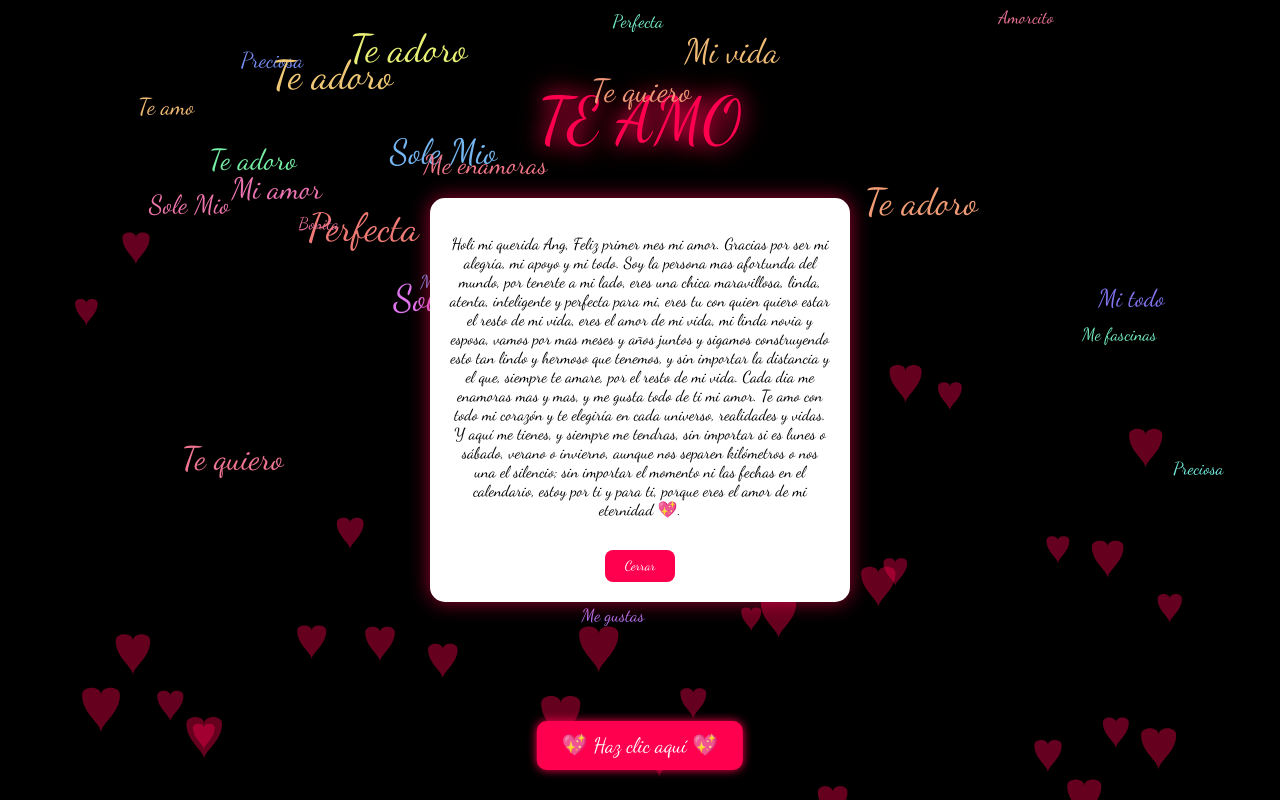
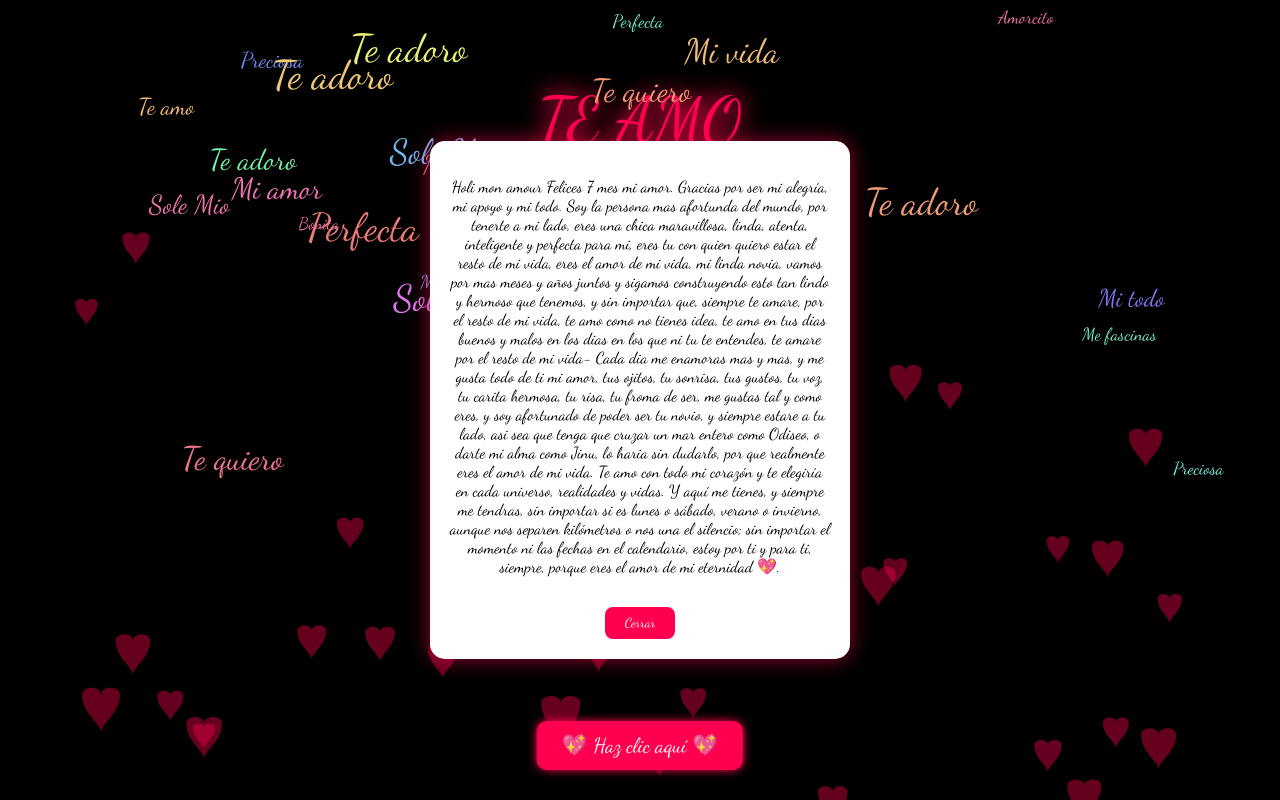
Before and after one commit to DaikiSinji11/Monamour, a plain HTML site: page index.html in a window 1280 px wide. Both pictures are taken after a click on the button "💖 Haz clic aquí 💖". Drawn offline with Linux system fonts and the light colour scheme.

Commit message:
Update index.html

```diff
--- a/index.html
+++ b/index.html
@@ -22,16 +22,21 @@
 
   <!-- Carta -->
   <div class="carta" id="carta">
-    <p>Holi mi querida Ang, Feliz primer mes mi amor. Gracias por ser mi alegría, mi apoyo y mi todo.
+    <p>Holi mon amour Felices 7 mes mi amor. Gracias por ser mi alegría, mi apoyo y mi todo.
       Soy la persona mas afortunda del mundo, por tenerte a mi lado, eres una chica maravillosa, linda, atenta,
       inteligente y perfecta para mi, eres tu con quien quiero estar el resto de mi vida, eres el amor
-      de mi vida, mi linda novia y esposa, vamos por mas meses y años juntos y sigamos construyendo esto
-      tan lindo y hermoso que tenemos, y sin importar la distancia y el que, siempre te amare, por el
-      resto de mi vida. Cada dia me enamoras mas y mas, y me gusta todo de ti mi amor.
+      de mi vida, mi linda novia, vamos por mas meses y años juntos y sigamos construyendo esto
+      tan lindo y hermoso que tenemos, y sin importar que, siempre te amare, por el
+      resto de mi vida, te amo como no tienes idea, te amo en tus dias buenos y malos
+      en los dias en los que ni tu te entendes, te amare por el resto de mi vida-
+      Cada dia me enamoras mas y mas, y me gusta todo de ti mi amor, tus ojitos, tu sonrisa, tus gustos, tu voz,
+      tu carita hermosa, tu risa, tu froma de ser, me gustas tal y como eres, y soy afortunado de poder ser tu novio,
+      y siempre estare a tu lado, asi sea que tenga que cruzar un mar entero como Odiseo, o darte mi alma como Jinu, lo
+      haria sin dudarlo, por que realmente eres el amor de mi vida.
     Te amo con todo mi corazón y te elegiría en cada universo, realidades y vidas.
 
     Y aquí me tienes, y siempre me tendras, sin importar si es lunes o sábado, verano o invierno, aunque nos separen kilómetros o nos
-      una el silencio; sin importar el momento ni las fechas en el calendario, estoy por ti y para ti, porque eres
+      una el silencio; sin importar el momento ni las fechas en el calendario, estoy por ti y para ti, siempre, porque eres
       el amor de mi eternidad 💖.</p>
     <button onclick="cerrarCarta()">Cerrar</button>
   </div>
```
